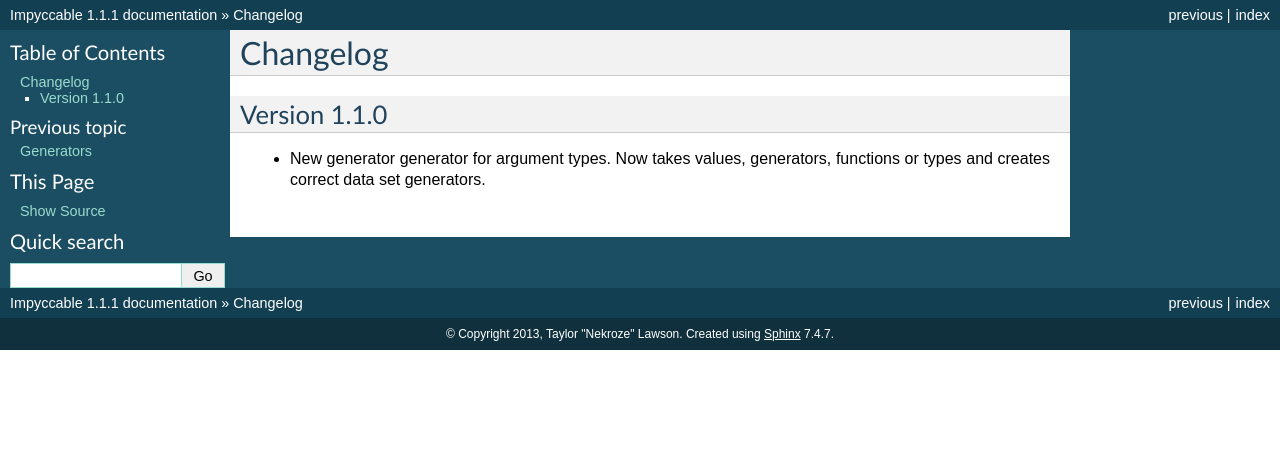
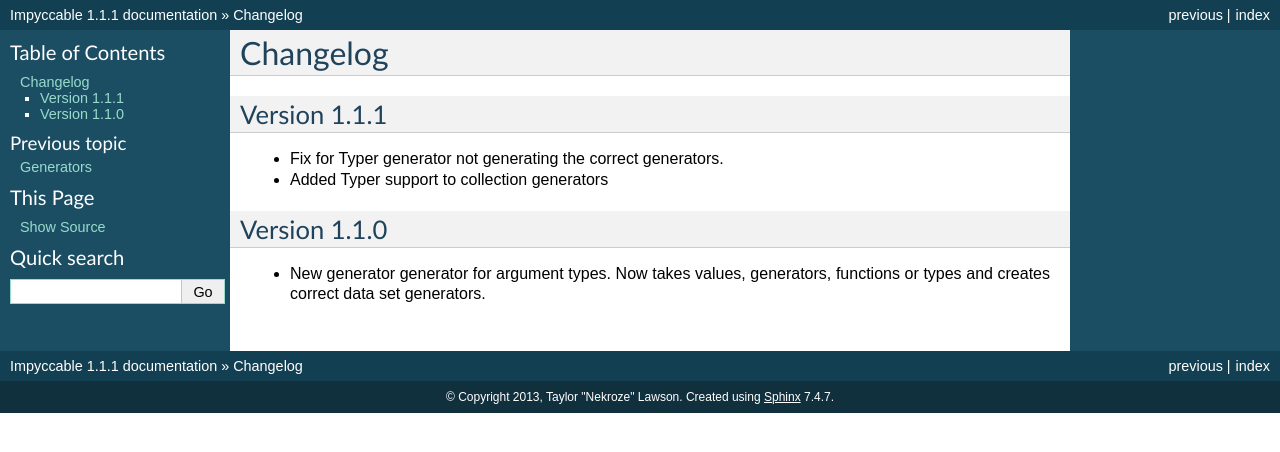
Before and after one commit to Nekroze/impyccable, a Sphinx documentation site: the page built from docs/changelog.rst, in a window 1280 px wide. Shown: the top 452 px of the page. Built offline with Sphinx 7.4.7, drawn with Linux system fonts in a browser that asks for light colours.

Commit message:
Added version 1.1.1 to changelog docs

```diff
--- a/docs/changelog.rst
+++ b/docs/changelog.rst
@@ -1,6 +1,12 @@
 Changelog
 =========
 
+
+Version 1.1.1
+-------------
+
+* Fix for Typer generator not generating the correct generators.
+* Added Typer support to collection generators
 
 Version 1.1.0
 -------------
```
